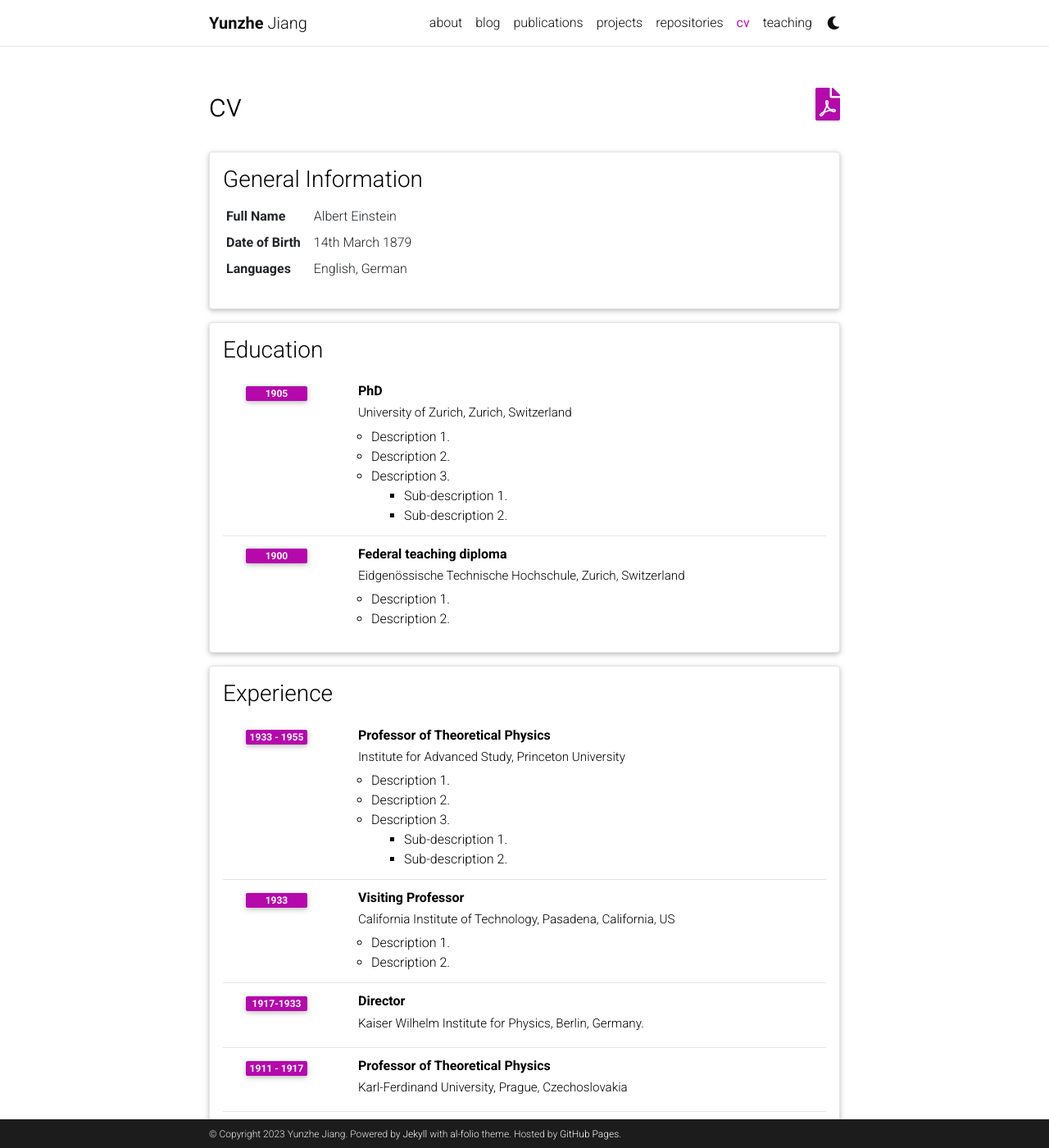
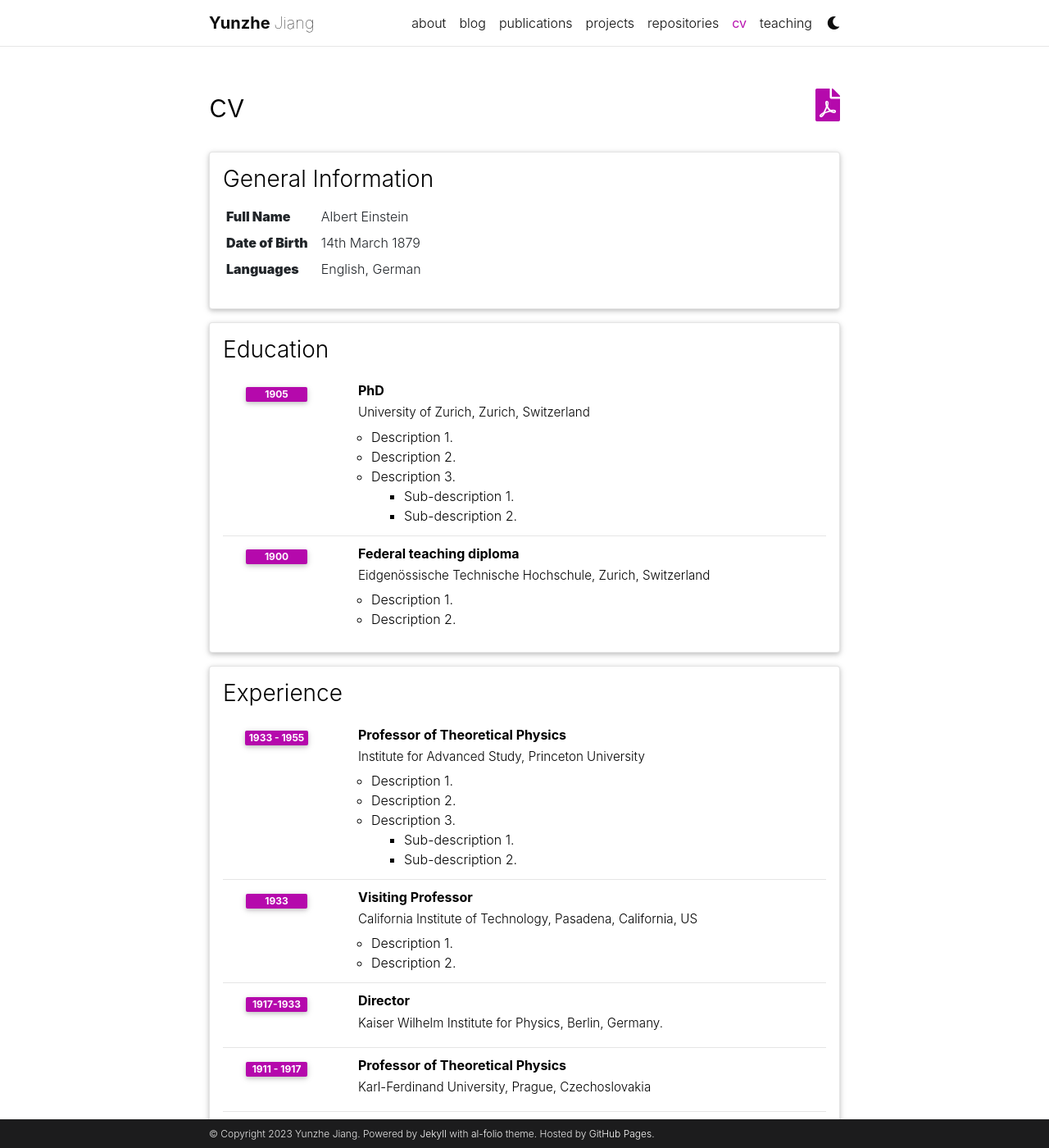
Before and after one commit to yzJiang9/yzJiang9.github.io, a Jekyll site: the page built from _pages/cv.md, in a window 1280 px wide and 1400 px high. Shown: the whole window at 82% size. Built offline with Jekyll 4.4.1, drawn with Linux system fonts in a browser that asks for light colours; full-size pictures stand in for the smaller copies a plugin makes; comment, search, counter and statistics services are not loaded; a style sheet for code colours, icons or effects is not loaded.

Commit message:
Update _base.scss

```diff
--- a/_sass/_base.scss
+++ b/_sass/_base.scss
@@ -17,6 +17,7 @@
 span,
 strong {
   color: var(--global-text-color);
+  font-family: 'Inter', sans-serif;
 }
 
 hr {
```
